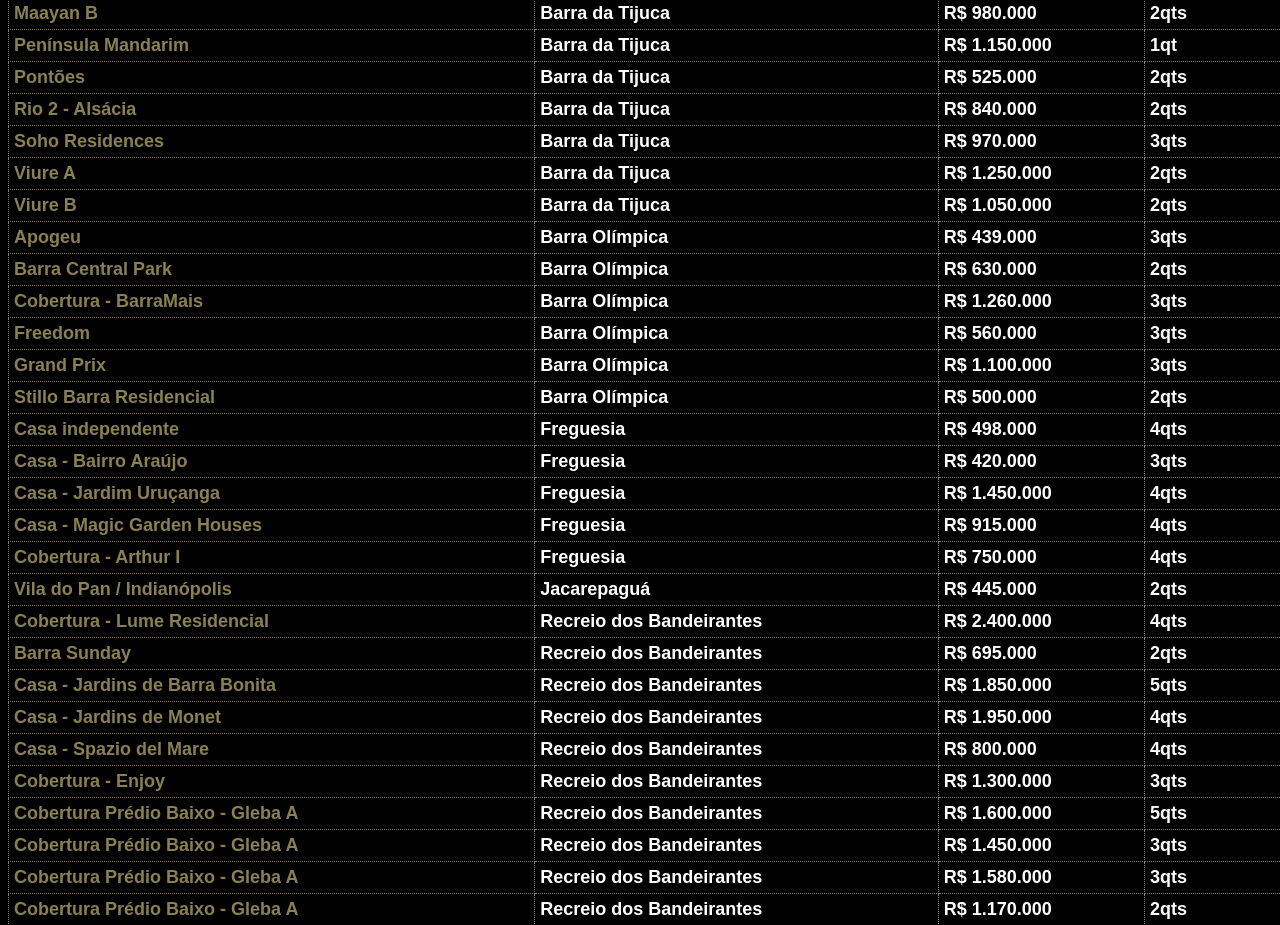
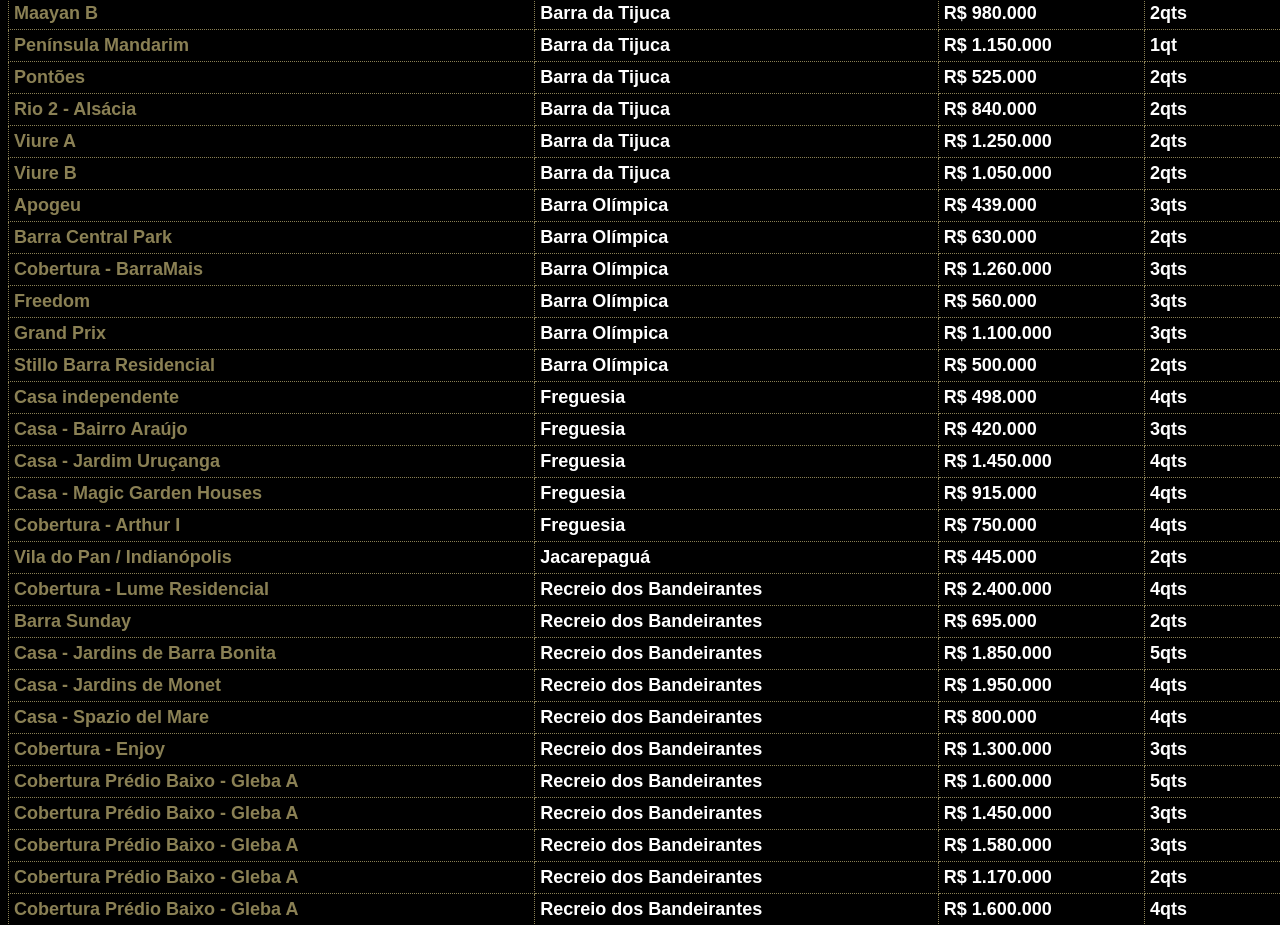
Before and after one commit to PedroCrqs/planilha-de-opcoes, a plain HTML site: page index.html in a window 1280 px wide. Shown: the part 942-1867 px from the top of the page. Drawn offline with Linux system fonts and the light colour scheme; a web font is replaced by a local one.

Commit message:
some weekly sell changes

```diff
--- a/index.html
+++ b/index.html
@@ -395,19 +395,6 @@
           <td>Barra da Tijuca</td>
           <td>R$ 840.000</td>
           <td>2qts</td>
-        </tr>
-        <tr>
-          <td>
-            <a
-              class="bName"
-              href="https://drive.google.com/drive/u/1/folders/1tssMTJSVhLNwyNiA7QL1xF2rcTqJ1BEI"
-              target="_blank"
-              >Soho Residences</a
-            >
-          </td>
-          <td>Barra da Tijuca</td>
-          <td>R$ 970.000</td>
-          <td>3qts</td>
         </tr>
         <tr>
           <td>
```
